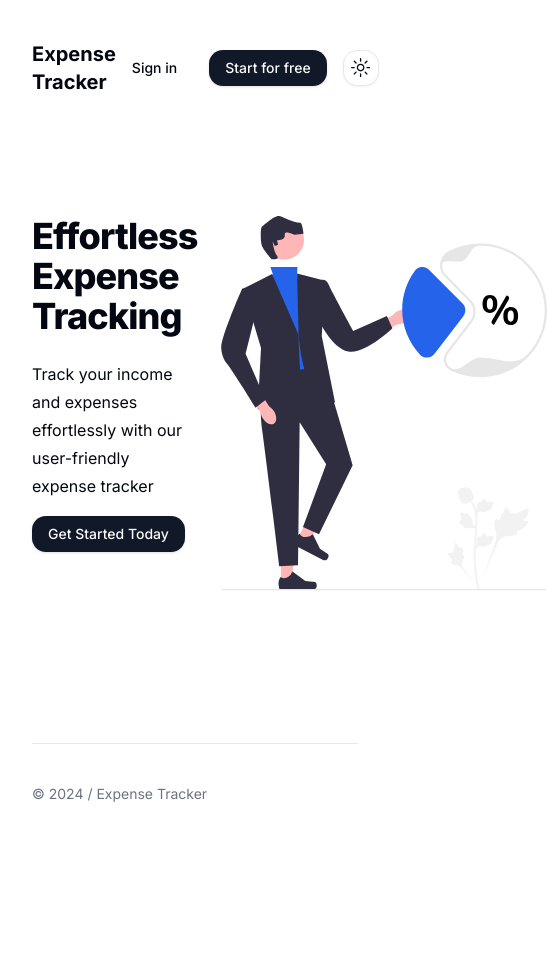
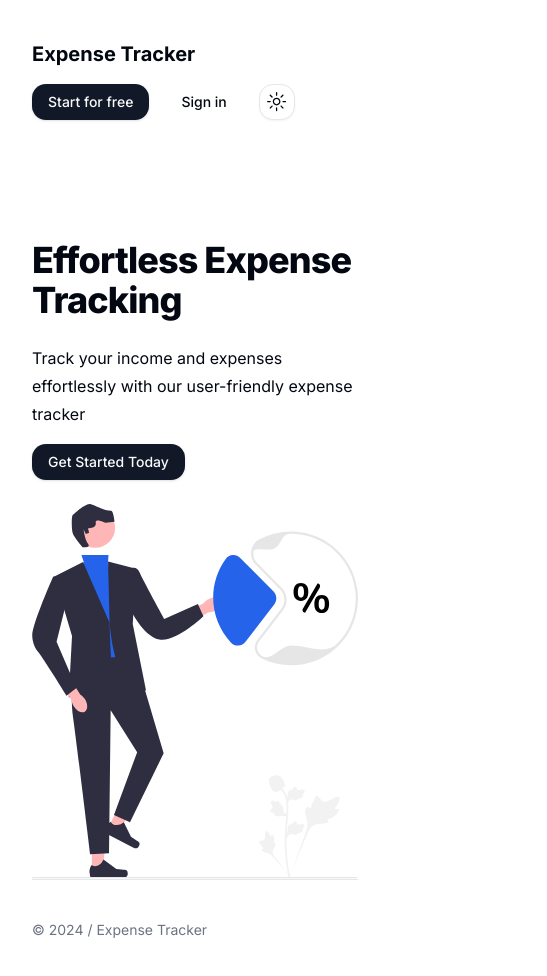
Before and after one commit to bcdipesh/expense-ease, a Next.js app: page / in a window 390 px wide. Shown: the top 976 px of the page, 547 px wide, since content can reach past the window. Before the commit the page ends 844 px from the top, so only its background shows below. Built offline with nearby package versions, Linux system fonts and the light colour scheme; no server answers.

Commit message:
Make app responsive to mobile screen

```diff
--- a/app/page.tsx
+++ b/app/page.tsx
@@ -14,7 +14,7 @@ export default async function HomePage() {
   }
 
   return (
-    <div className="flex justify-between space-x-6">
+    <div className="flex flex-col justify-between gap-6 md:flex-row">
       <div>
         <h1 className="scroll-m-20 text-4xl font-extrabold tracking-tight lg:text-5xl">
           Effortless Expense Tracking
--- a/app/transactions/_components/transactions-overview.tsx
+++ b/app/transactions/_components/transactions-overview.tsx
@@ -27,7 +27,7 @@ export function TransactionsOverview({
   const netBalance = totalIncome + totalExpense;
 
   return (
-    <div className="flex space-x-4">
+    <div className="flex flex-col gap-4 md:flex-row">
       <Card className="transition-colors hover:bg-secondary">
         <CardHeader>
           <CardTitle>Total Income</CardTitle>
--- a/app/transactions/page.tsx
+++ b/app/transactions/page.tsx
@@ -22,7 +22,7 @@ export default async function TransactionPage() {
 
   return (
     <>
-      <div className="flex justify-between">
+      <div className="flex flex-col justify-between md:flex-row">
         <div>
           <h1 className="scroll-m-20 text-4xl font-extrabold tracking-tight lg:text-5xl">
             Your Transaction History
--- a/components/navbar.tsx
+++ b/components/navbar.tsx
@@ -39,12 +39,12 @@ export default async function NavBar() {
   if (!isUserAuthenticated) {
     jsxContent = (
       <>
-        <li>
+        <li className="order-1">
           <Button variant="ghost" asChild>
             <LoginLink>Sign in</LoginLink>
           </Button>
         </li>
-        <li>
+        <li className="md:order-2">
           <Button asChild>
             <RegisterLink>Start for free</RegisterLink>
           </Button>
@@ -55,7 +55,7 @@ export default async function NavBar() {
     jsxContent = (
       <>
         <li>
-          <div className="flex items-center space-x-4">
+          <div className="flex items-center gap-4">
             <Avatar>
               <AvatarImage src={user?.picture as string} />
               <AvatarFallback>{`${user?.given_name} ${user?.family_name} picture`}</AvatarFallback>
@@ -74,16 +74,16 @@ export default async function NavBar() {
 
   return (
     <nav>
-      <ul className="flex items-center justify-between py-10">
+      <ul className="flex flex-wrap items-center justify-between gap-4 py-10">
         <li>
           <Link href="/" className="text-xl font-bold">
             Expense Tracker
           </Link>
         </li>
 
-        <div className="flex items-center space-x-4">
+        <div className="flex items-center gap-4">
           {jsxContent}
-          <li>
+          <li className="order-3">
             <ThemeToggle />
           </li>
         </div>
```
